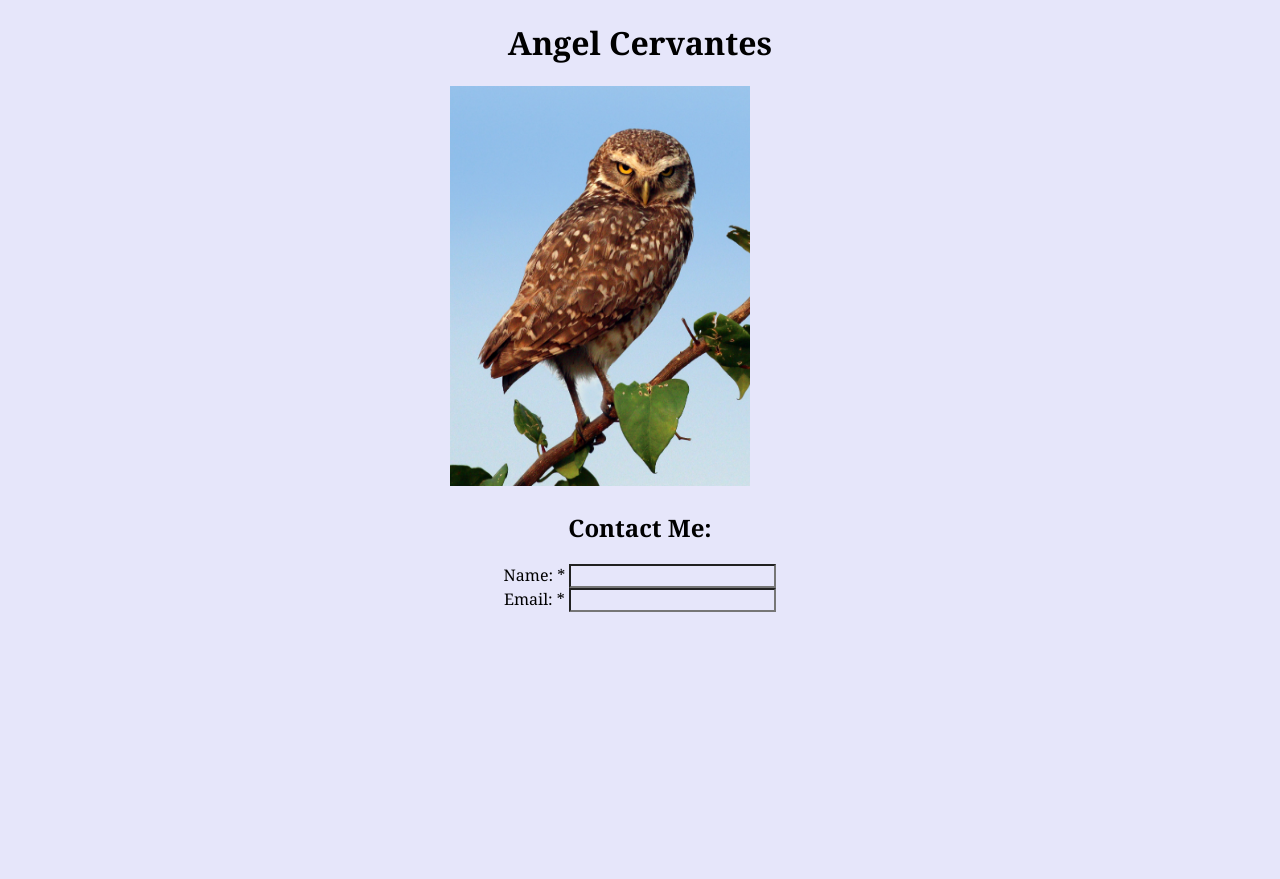
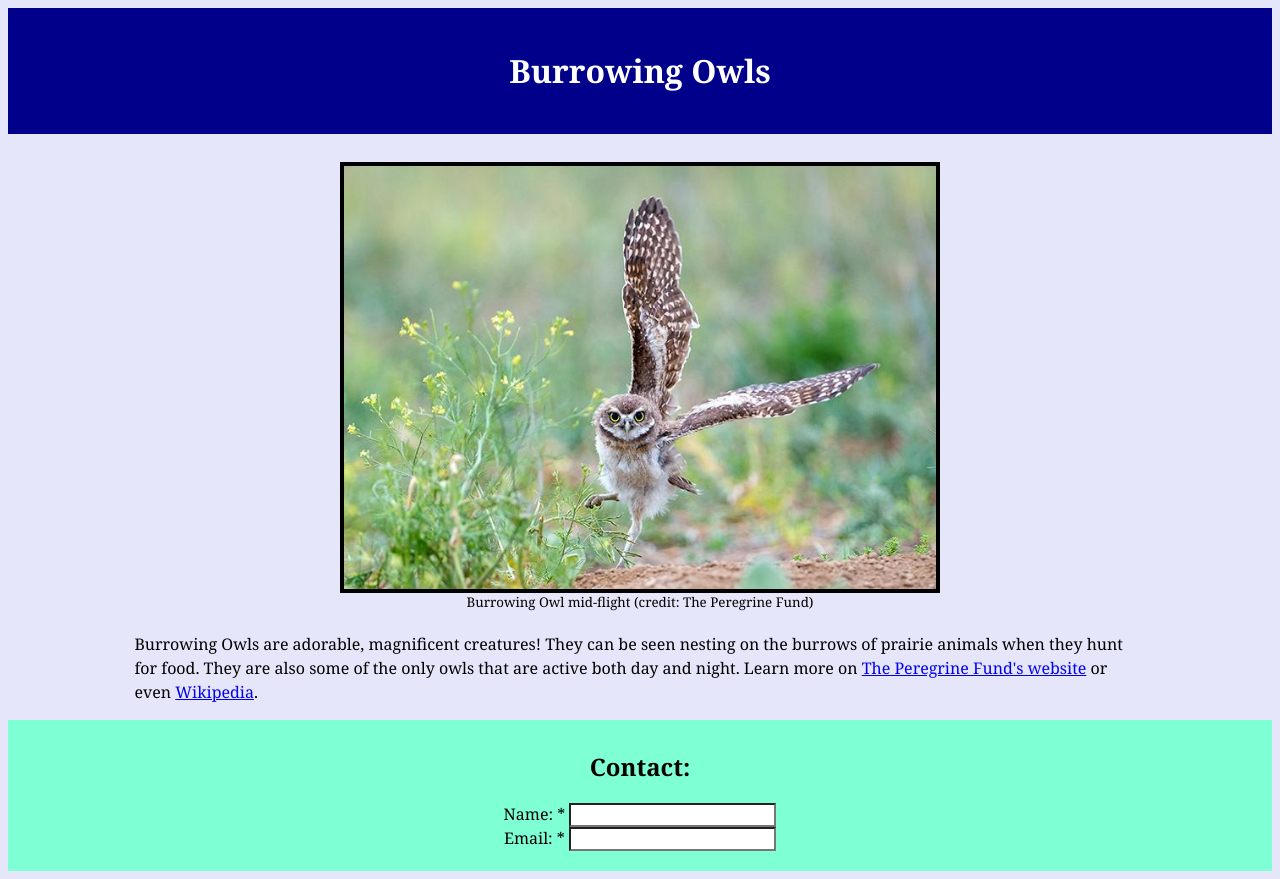
Before and after one commit to Angellyn218/angel-cervantes-portfolio, a plain HTML site: page index.html in a window 1280 px wide. Before the commit the page ends 800 px from the top, so only its background shows below. Drawn offline with Linux system fonts and the light colour scheme.

Commit message:
Changed image, Changed colors of header and footer, and added information on burrowing owls

```diff
--- a/assets/css/style.css
+++ b/assets/css/style.css
@@ -1,26 +1,70 @@
 * {
+    font-family: Georgia, 'Times New Roman', Times, serif;
     background-color: lavender;
-    font-family: Georgia, 'Times New Roman', Times, serif;
+    text-align: center;
 }
 
-h1,
-h2,
-h3 {
+figure {
+    padding-top: 15px;
+    font-size: smaller;
+}
+img {
+    display: block;
+    margin-left: auto;
+    margin-right: auto;
+    width: 50%;
+    border: 4px solid black;
+}
+figcaption {
+    padding-bottom: 5px;
+}
+
+p {
+    text-align: left;
+    line-height: 150%;
+    margin-left: auto;
+    margin-right: auto;
+    width: 80%
+}
+
+header {
+    display: block;
     text-align: center;
     position: relative;
+    width: 100%;
+    padding-top: 20px;
+    padding-bottom: 20px;
+    background-color: darkblue;
 }
 
-img {
-    width: 300px;
-    height: 400px;
-    position: relative;
-    left: 35%;
+header h1 {
+    background-color: darkblue;
+   color: white;
 }
-header,
+
 footer {
     display: block;
+    text-align: center;
+    position: relative;
+    width: 100%;
+    padding-top: 10px;
+    padding-bottom: 20px;
+    background-color:  aquamarine;
 }
+
+footer h2,
+label,
+span {
+    background-color:  aquamarine;
+}
+
+input {
+    background-color: white;
+}
+
+
 .input {
     text-align: center;
     position: relative;
+    background-color:  aquamarine;
 }
--- a/index.html
+++ b/index.html
@@ -7,13 +7,21 @@
     </head>
     <body>
         <header>
-            <h1>Angel Cervantes</h1>
+            <h1>Burrowing Owls</h1>
         </header>
+        <figure>
+            <img src="./assets/images/Burrowing-Owl.jpg" alt="a picture of a burrowing owl mid-flight in a field of flowers">
+            <figcaption>Burrowing Owl mid-flight (credit: The Peregrine Fund)</figcaption>
+        </figure>
         <section>
-            <img src="./assets/images/Brazilian-Burrowing-Owl.jpg" alt="picture of Brazilian burrowing owl on branch">
+            <p>Burrowing Owls are adorable, magnificent creatures! They can be seen
+                nesting on the burrows of prairie animals when they hunt for food. They are also some of the only owls
+                that are active both day and night. Learn more on
+                <a href="https://www.peregrinefund.org/explore-raptors-species/owls/burrowing-owl">The Peregrine Fund's website</a>
+                or even <a href="https://en.wikipedia.org/wiki/Burrowing_owl">Wikipedia</a>.</p>
         </section>
         <footer>
-            <h2>Contact Me:</h2>
+            <h2>Contact:</h2>
             <section class="input">
                 <label for="username">Name: <span aria-label="required">*</span></label>
                 <input id="username" type="text" name="username" />
```
Also changed, not shown: assets/images/Burrowing-Owl.jpg (added).
